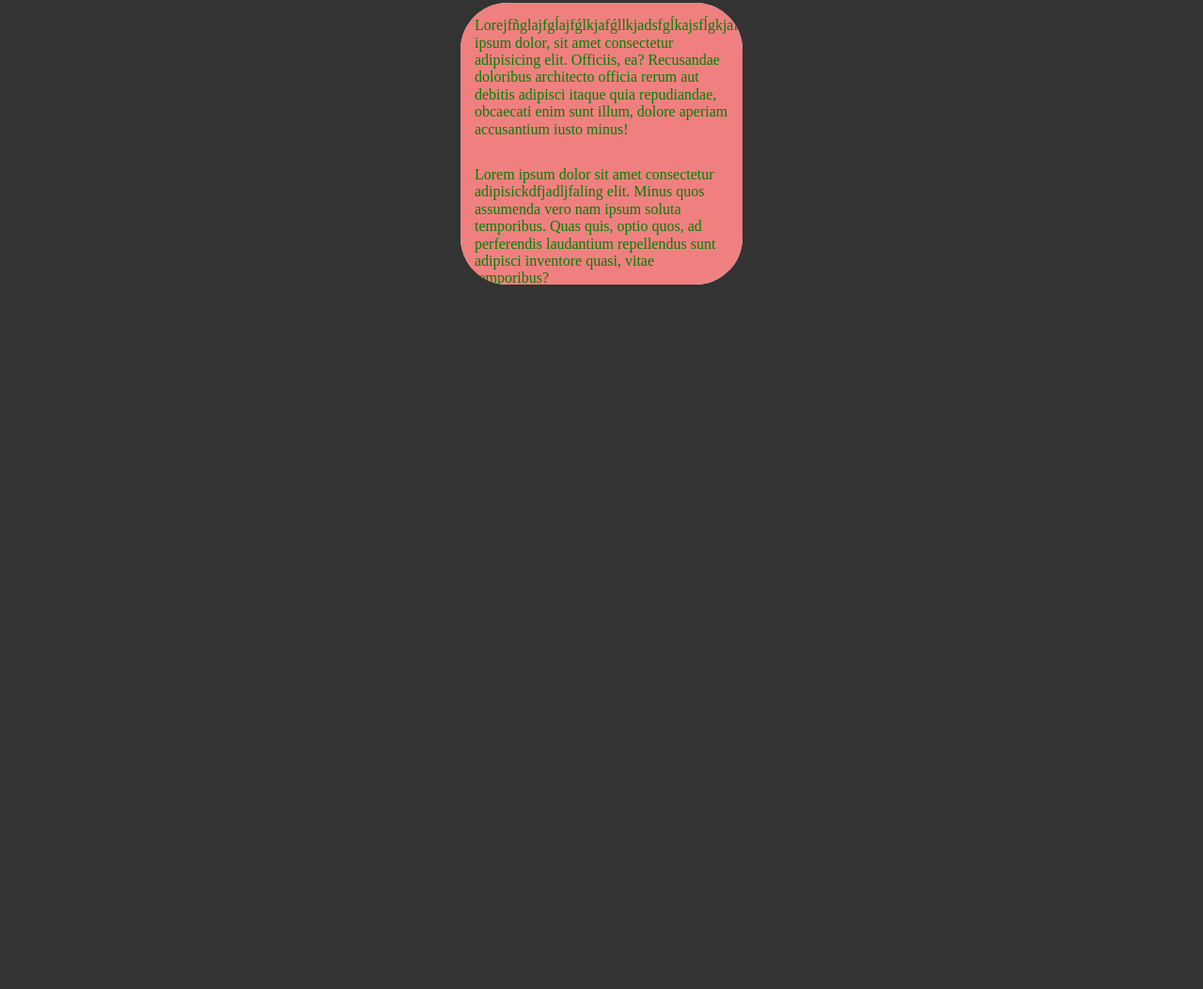
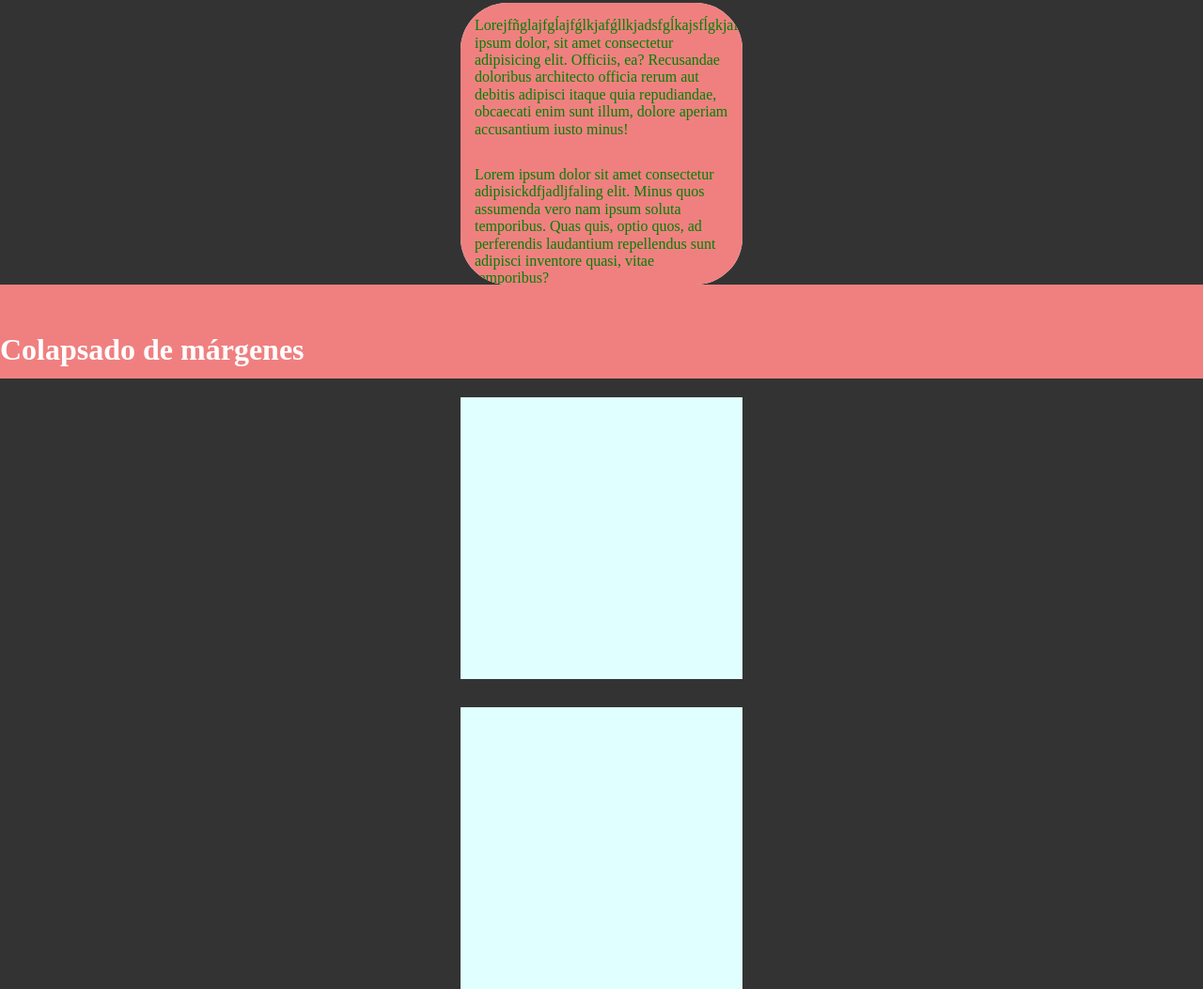
Before and after one commit to HTML-CSS-andJAVASCRIPT/3-CSS-Fundamentos-CSS, a plain HTML site: page index.html in a window 1280 px wide. Shown: the part 546-1599 px from the top of the page at 94% size. Before the commit the page ends 849 px from the top, so only its background shows below. Drawn offline with Linux system fonts and the light colour scheme.

Commit message:
Colapsado de márgenes

```diff
--- a/css/styles.css
+++ b/css/styles.css
@@ -131,3 +131,27 @@ body{
     margin: 0px;
     /* width: 350px; */
 }
+.header{
+    background-color: lightcoral;
+    height: 100px;
+    margin-bottom: 20px;
+    /* overflow: hidden; */
+    /* padding-top: 0.1px; */
+    border-top: 0.1px solid lightcoral;
+}
+.title-h1{
+    margin:0;
+    margin-top: 50px;
+}
+.box-a,
+.box-b{
+    margin-left: auto;
+    margin-right: auto;
+
+    background-color: lightcyan;
+    width: 300px;
+    height: 300px;
+}
+.box-a{
+    margin-bottom: 30px;
+}
--- a/index.html
+++ b/index.html
@@ -35,5 +35,10 @@
 
     </div>
    </div>
+   <header class="header">
+       <h1 class="title-h1">Colapsado de márgenes</h1>
+   </header>
+   <div class="box-a"></div>
+   <div class="box-b"></div>
 </body>
 </html>
```
Also changed, not shown: 1 other file.
